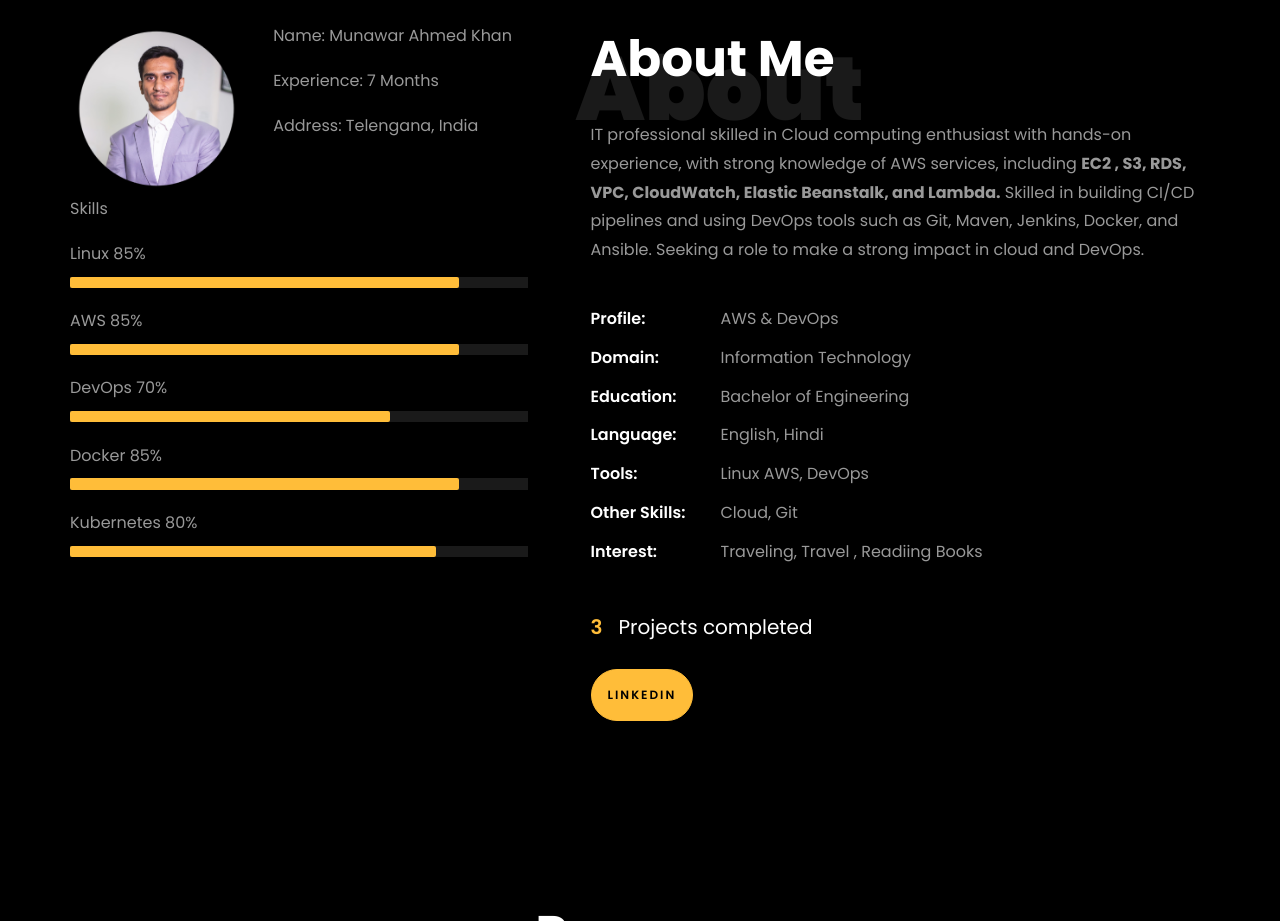
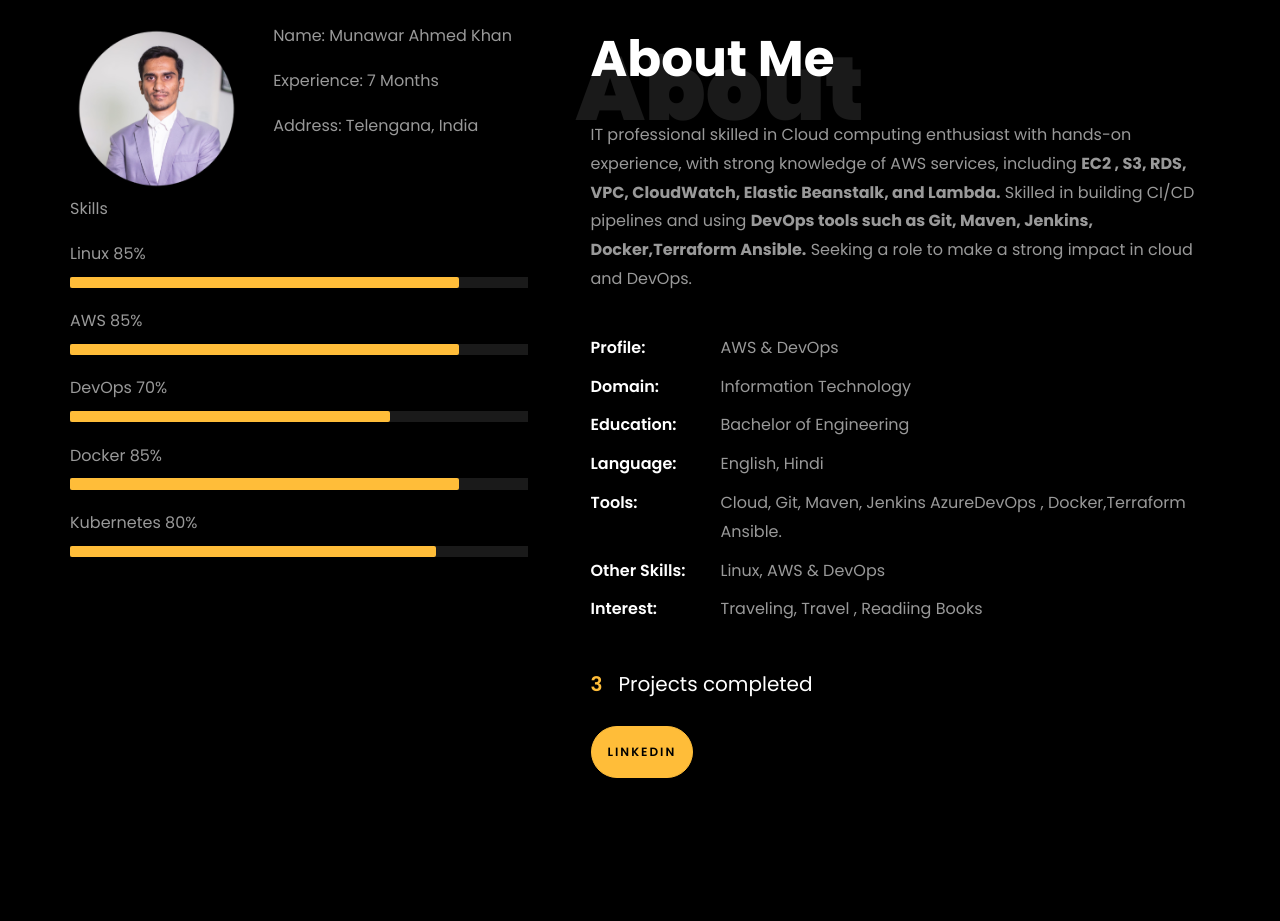
Before and after one commit to 001munawar/Protfolio, a plain HTML site: page index.html in a window 1280 px wide. Shown: the part 840-1761 px from the top of the page. Drawn offline with Linux system fonts and the light colour scheme; files whose address does not match are found by name.

Commit message:
commit more content added

```diff
--- a/index.html
+++ b/index.html
@@ -269,14 +269,15 @@
 								<h1 class="big">About</h1>
 								<h2 class="mb-4">About Me</h2>
 
-								<p>IT professional skilled in Cloud computing enthusiast with hands-on experience, with strong knowledge of AWS services, including <b>EC2 , S3, RDS, VPC, CloudWatch, Elastic Beanstalk, and Lambda.</b> Skilled in building CI/CD pipelines and using DevOps tools such as Git, Maven, Jenkins, Docker, and Ansible. Seeking a role to make a strong impact in cloud and DevOps.</p>
+								<p>IT professional skilled in Cloud computing enthusiast with hands-on experience, with strong knowledge of AWS services, including <b>EC2 , S3, RDS, VPC, CloudWatch, Elastic Beanstalk, and Lambda.</b> Skilled in building CI/CD pipelines and using <b> DevOps tools such as Git, Maven, Jenkins, Docker,Terraform Ansible.</b> Seeking a role to make a strong impact in cloud and DevOps.</p>
 								<ul class="about-info mt-4 px-md-0 px-2">
 									<li class="d-flex"><span>Profile:</span> <span>AWS &amp; DevOps</span></li>
 									<li class="d-flex"><span>Domain:</span> <span>Information Technology</span></li>
 									<li class="d-flex"><span>Education:</span> <span>Bachelor of Engineering</span></li>
 									<li class="d-flex"><span>Language:</span> <span>English, Hindi</span></li>
-									<li class="d-flex"><span>Tools:</span> <span>Linux AWS, DevOps</span></li>
-									<li class="d-flex"><span>Other Skills:</span> <span>Cloud, Git</span></li>
+									<li class="d-flex"><span>Tools:</span> <span>Cloud, Git, Maven, Jenkins
+										AzureDevOps , Docker,Terraform Ansible.</span></li>
+									<li class="d-flex"><span>Other Skills:</span> <span>Linux, AWS & DevOps</span></li>
 									<li class="d-flex"><span>Interest:</span> <span>Traveling, Travel , Readiing Books</span></li>
 
 								</ul>
```
